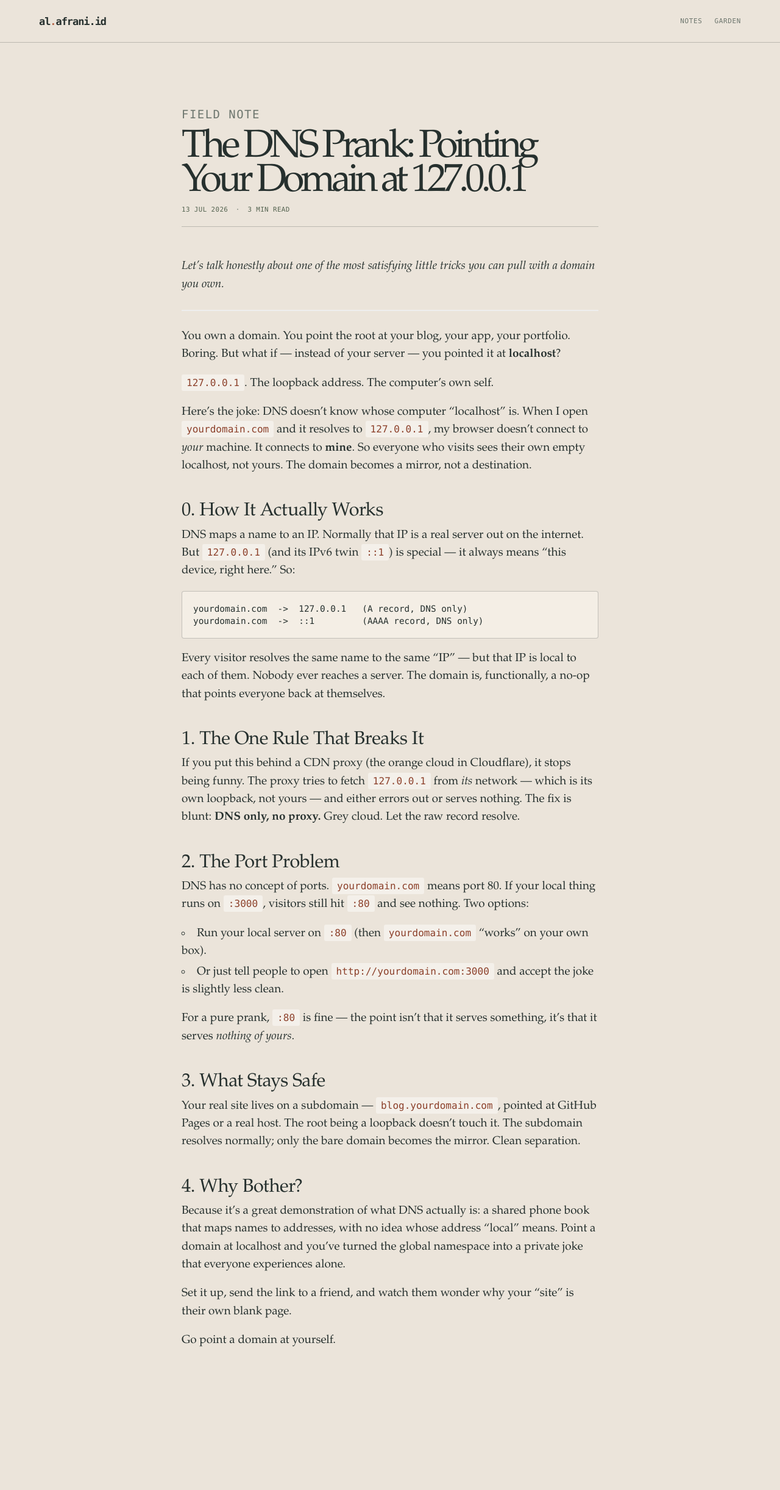
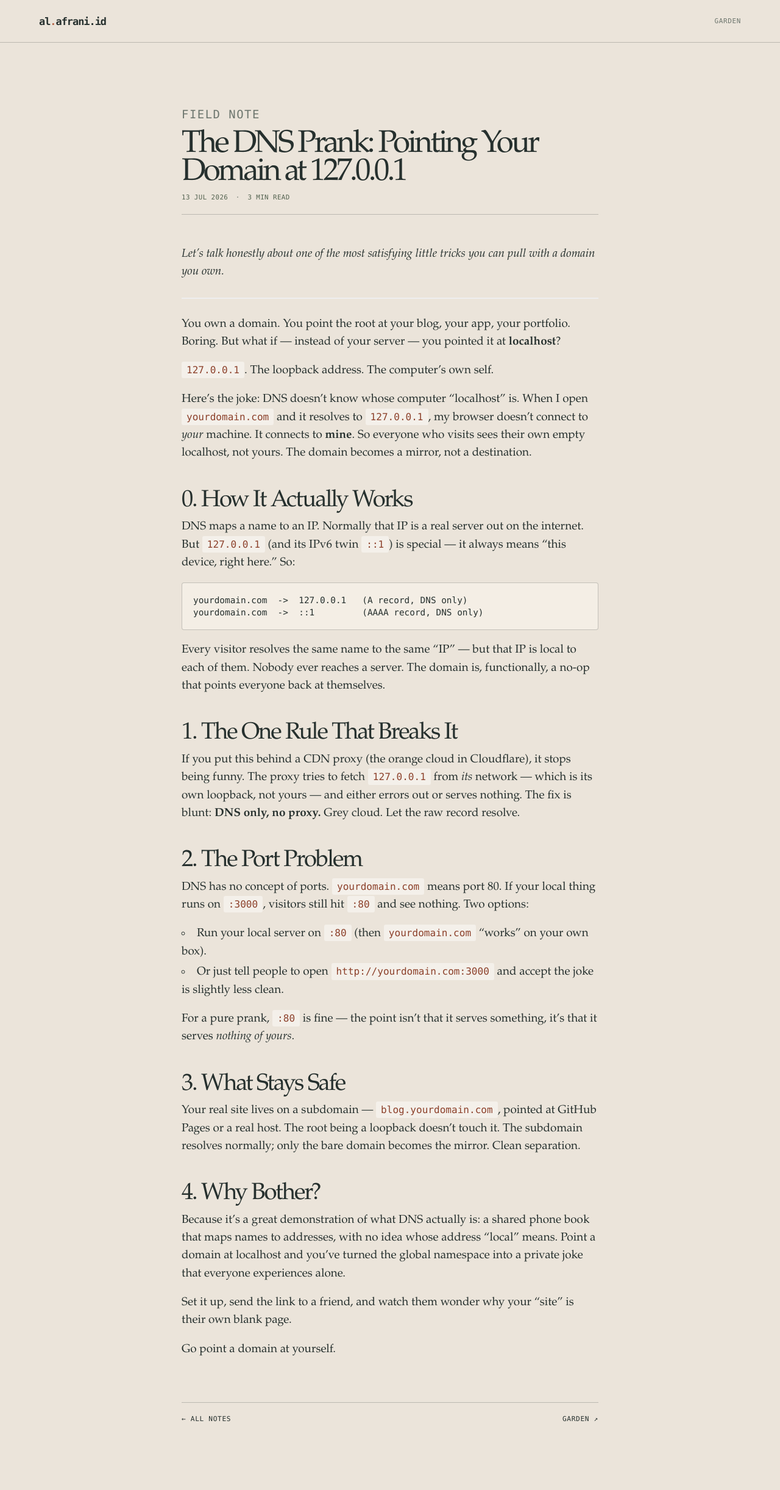
Before and after one commit to nyelonong/nyelonong.github.io, a Jekyll site: the page built from _posts/2026-07-13-dns-joke-point-domain-to-localhost.markdown, in a window 1280 px wide. Shown: the whole page at 61% size. Built offline with Jekyll 4.4.1, drawn with Linux system fonts in a browser that asks for light colours; before the commit the page ends 2338 px from its top, so only the background shows below that.

Commit message:
fix: improve notes reading navigation

```diff
--- /dev/null
+++ b/_includes/reading-footer.html
@@ -0,0 +1,4 @@
+<footer class="reading-footer">
+  <a href="{{ site.baseurl }}/">← All notes</a>
+  <a href="https://afrani.id">Garden ↗</a>
+</footer>
--- a/_includes/site-header.html
+++ b/_includes/site-header.html
@@ -1,7 +1,6 @@
 <header class="site-header">
   <a class="site-mark" href="{{ site.baseurl }}/">al<span>.</span>afrani.id</a>
   <nav class="site-nav" aria-label="Primary navigation">
-    <a href="{{ site.baseurl }}/">notes</a>
     <a href="https://afrani.id">garden</a>
   </nav>
 </header>
--- a/_layouts/page.html
+++ b/_layouts/page.html
@@ -4,6 +4,7 @@ layout: default
 {% include site-header.html %}
 <main class="field-page">
   <p class="label">Page</p>
-  <h1>{{ page.title }}</h1>
+  <h1 class="page-title">{{ page.title }}</h1>
   {{ content }}
+  {% include reading-footer.html %}
 </main>
--- a/_layouts/post.html
+++ b/_layouts/post.html
@@ -5,7 +5,7 @@ layout: default
 <main class="field-post">
   <article>
     <p class="label">Field note</p>
-    <h1>{{ page.title }}</h1>
+    <h1 class="post-title">{{ page.title }}</h1>
     {% assign words = content | strip_html | number_of_words %}
     {% assign minutes = words | divided_by: 200.0 | ceil %}
     <div class="post-meta">
@@ -14,4 +14,5 @@ layout: default
     </div>
     {{ content }}
   </article>
+  {% include reading-footer.html %}
 </main>
--- a/style.scss
+++ b/style.scss
@@ -632,14 +632,19 @@ pre { border: 1px solid var(--line); background: var(--paper-light); }
   padding: clamp(3rem, 8vw, 7rem) clamp(1rem, 5vw, 2rem) 6rem;
 }
 
-.field-post h1, .field-page > h1 {
+.field-post .post-title, .field-page > .page-title {
   margin: .7rem 0 .5rem;
-  font-size: clamp(2.6rem, 5vw, 4.8rem);
+  font-size: clamp(2.3rem, 4vw, 3.6rem);
   font-weight: 400;
-  line-height: .88;
-  letter-spacing: -.09em;
+  line-height: .9;
+  letter-spacing: -.075em;
 }
-.field-post h2, .field-page h2 { margin-top: 2.5rem; font-size: 1.7rem; line-height: 1; }
+.field-post article > h1:not(.post-title), .field-post h2, .field-page h2 {
+  margin-top: 2.5rem;
+  font-size: clamp(1.8rem, 3vw, 2.45rem);
+  line-height: .98;
+  letter-spacing: -.055em;
+}
 .field-post h3, .field-page h3 { margin-top: 2rem; font-size: 1.25rem; }
 .field-post p, .field-page p, .field-post li, .field-page li { font-size: 1.05rem; }
 .post-meta {
@@ -650,6 +655,18 @@ pre { border: 1px solid var(--line); background: var(--paper-light); }
   border-bottom: 1px solid var(--line);
 }
 .post-meta span::before { content: "·"; margin-right: .7rem; color: var(--muted); }
+.reading-footer {
+  display: flex;
+  justify-content: space-between;
+  gap: 1rem;
+  margin-top: 4rem;
+  padding-top: 1rem;
+  border-top: 1px solid var(--line);
+  font-family: var(--mono);
+  font-size: .62rem;
+  letter-spacing: .06em;
+  text-transform: uppercase;
+}
 .field-post blockquote, .field-page blockquote { border-left-color: var(--sage-deep); color: var(--muted); }
 .field-post img, .field-page img { border-radius: 0; border: 1px solid var(--line); }
 .field-post table, .field-page table { font-size: .85rem; border-color: var(--line); }
@@ -662,6 +679,7 @@ pre { border: 1px solid var(--line); background: var(--paper-light); }
   .notes-introduction { margin-bottom: 3.5rem; }
   .notes-introduction > p:last-child { max-width: 19rem; }
   .note-entry { grid-template-columns: 4.8rem 1fr; }
+  .reading-footer { margin-top: 3rem; }
 }
 
 @media (prefers-reduced-motion: reduce) {
```
